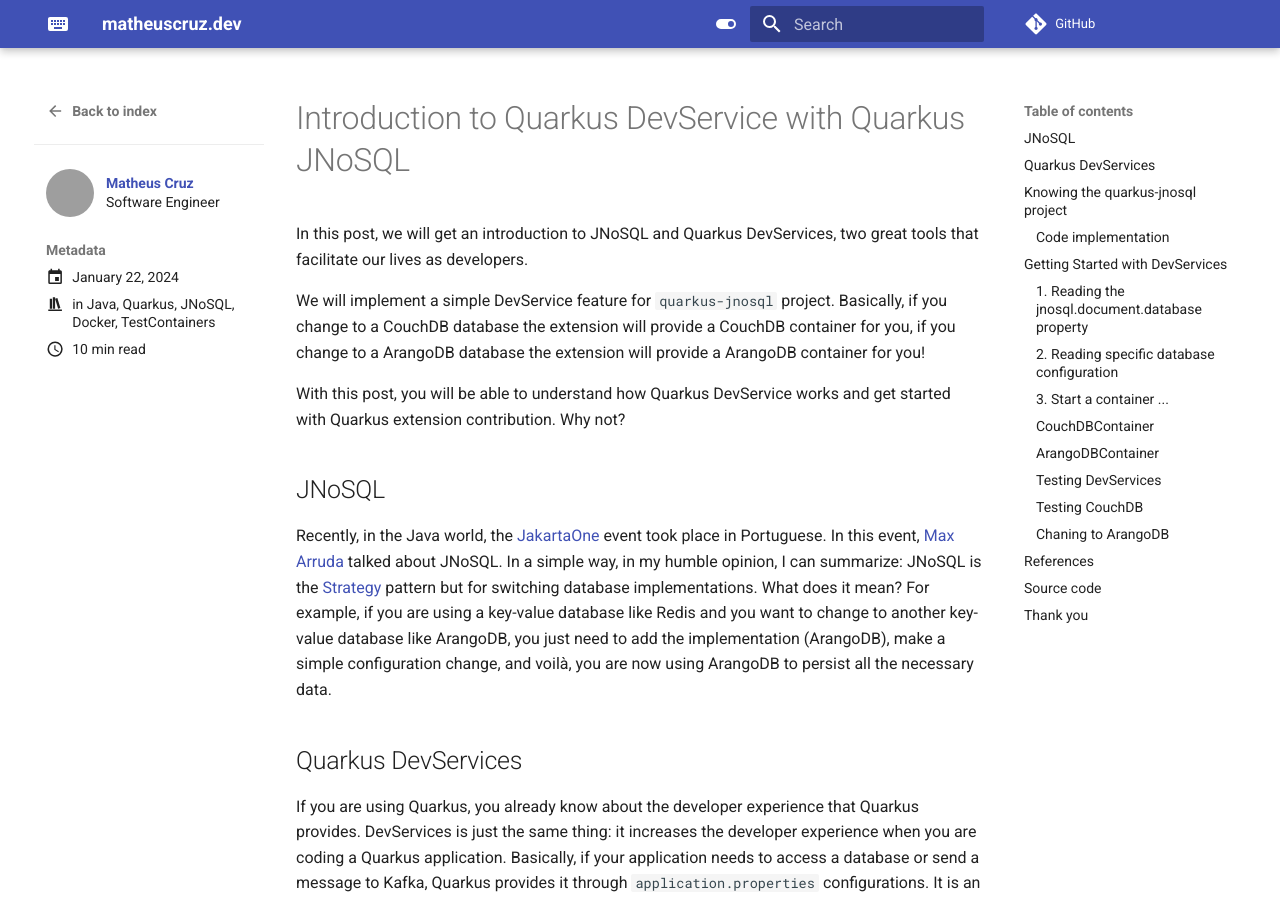
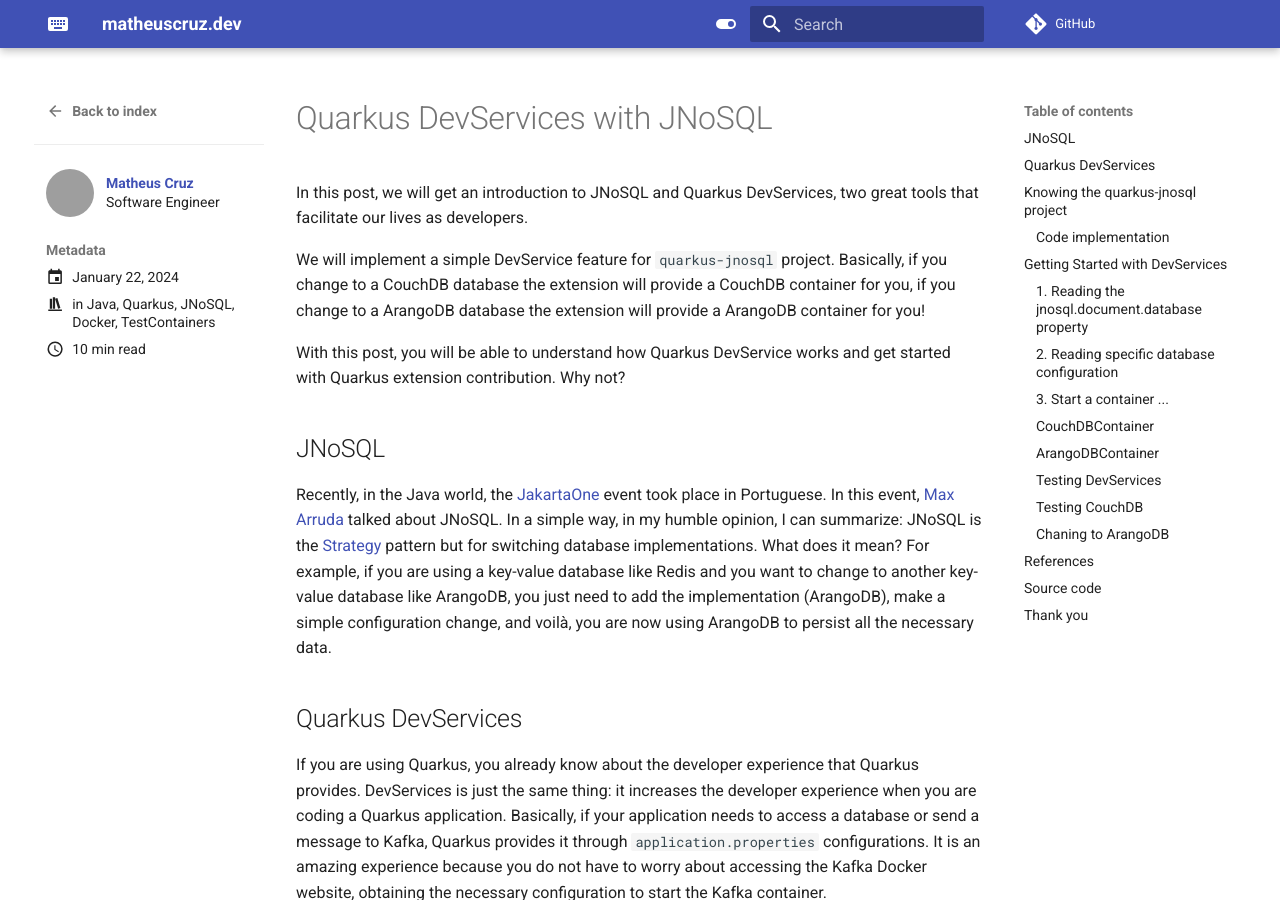
Before and after one commit to mcruzdev/blog, an MkDocs documentation site: the page built from docs/posts/introduce-to-quarkus-devservice-to-jnosql.md, in a window 1280 px wide and 900 px high. Built offline with MkDocs 1.6.1 and Material for MkDocs 9.7.7, drawn with Linux system fonts in a browser that asks for light colours; emoji names are drawn with the system emoji font; comment, search, counter and statistics services are not loaded; grey boxes are pictures that could not be loaded.

Commit message:
Change the post title

```diff
--- a/docs/posts/introduce-to-quarkus-devservice-to-jnosql.md
+++ b/docs/posts/introduce-to-quarkus-devservice-to-jnosql.md
@@ -1,5 +1,5 @@
 ---
-title: Introduction to Quarkus DevService with Quarkus JNoSQL
+title: Quarkus DevServices with JNoSQL
 draft: false
 date: 2024-01-22
 authors:
@@ -12,7 +12,7 @@
   - TestContainers
 ---
 
-# Introduction to Quarkus DevService with Quarkus JNoSQL
+# Quarkus DevServices with JNoSQL
 
 In this post, we will get an introduction to JNoSQL and Quarkus DevServices, two great tools that facilitate our lives as developers.
 
```
